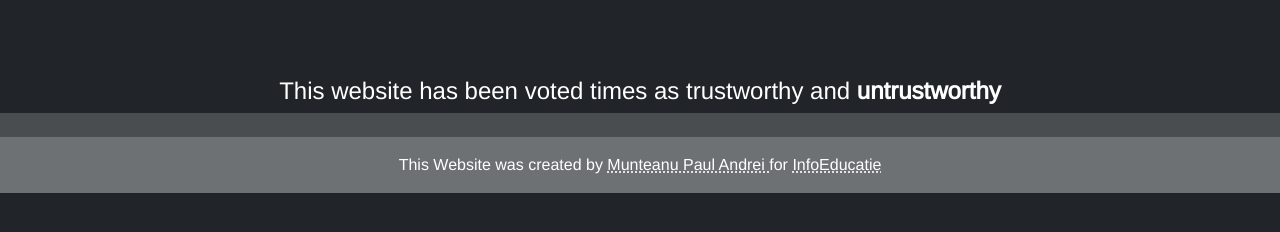
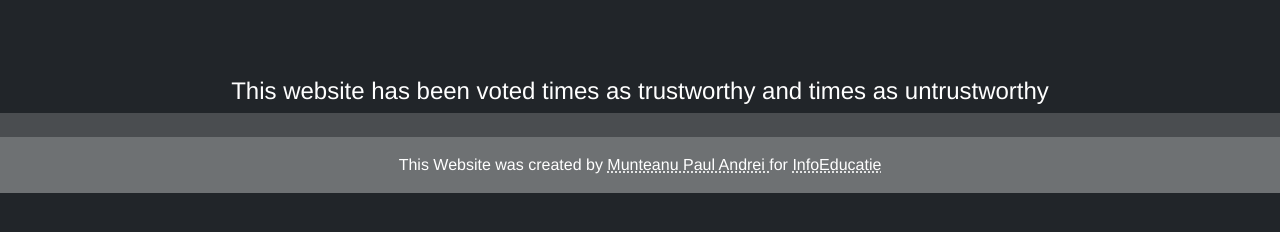
Before and after one commit to Pcarioca/Fake-News-Identifier2, a plain HTML site: page search.html in a window 1280 px wide. Shown: the part 524-756 px from the top of the page. Drawn offline with nearby package versions, Linux system fonts and the light colour scheme.

Commit message:
untrustorthy fix

```diff
--- a/assets/app.css
+++ b/assets/app.css
@@ -146,6 +146,7 @@ body{
     .slider>a {
 
         display: none;
+
     }
 }
 
--- a/search.html
+++ b/search.html
@@ -53,7 +53,7 @@
         </div>
         <div class="row" style="height: 10vh;"></div>
         <div class="row justify-content-center">
-            <h4 class="white mid none" id="info">This website has been voted <b><span id="trust"></span></b> times as trustworthy and <b><span id="untrust">untrustworthy</span></b></h4>
+            <h4 class="white mid none" id="info">This website has been voted <b><span id="trust"></span></b> times as trustworthy and <b><span id="untrust"> </span></b>times as untrustworthy</h4>
         </div>
     </div>
 
@@ -71,6 +71,7 @@
                     info.classList.remove("none");
                     trust.innerHTML = data.data.upVotes;
                     untrust.innerHTML = data.data.downVotes;
+                    //untrust.
                 })
                 .catch(err => {
                     alert("Website doesn't exists in database")
```
